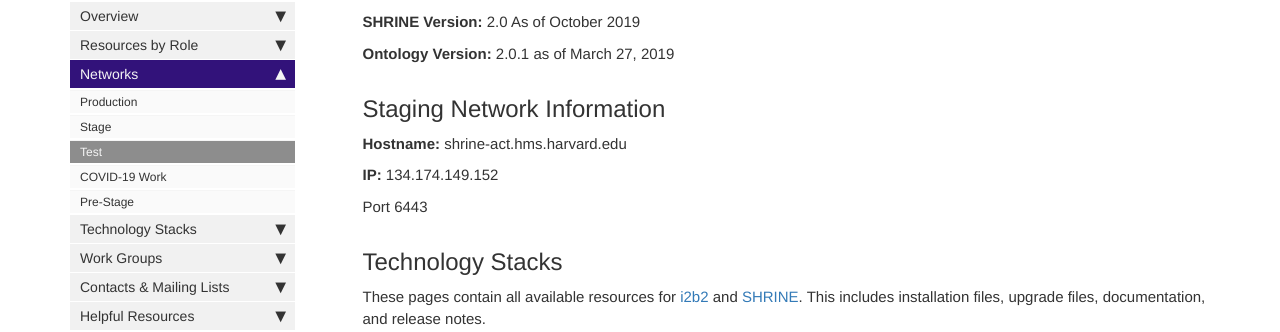
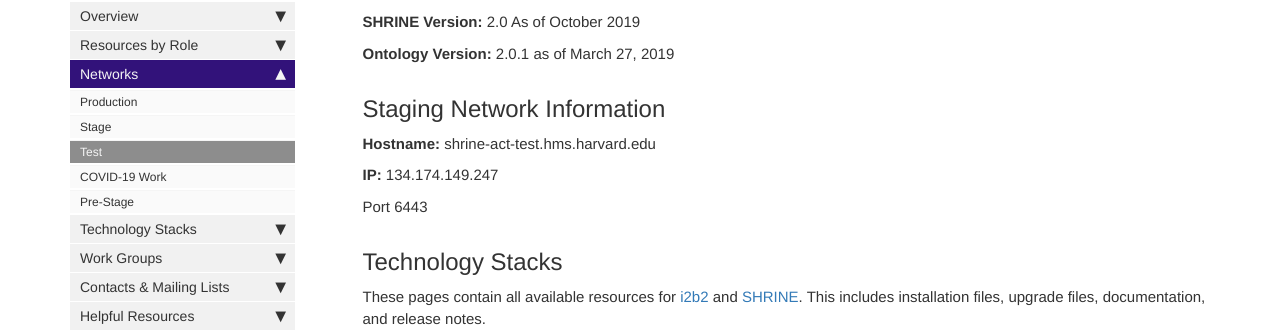
Before and after one commit to dbmi-pitt/ACT-Network, a Jekyll site: the page built from pages/mydoc/test.md, in a window 1280 px wide and 900 px high, scrolled down 505 px. Shown: the part 125-457 px from the top of the window. Built offline with Jekyll 4.4.1, drawn with Linux system fonts in a browser that asks for light colours; comment, search, counter and statistics services are not loaded.

Commit message:
Update test.md

```diff
--- a/pages/mydoc/test.md
+++ b/pages/mydoc/test.md
@@ -17,9 +17,9 @@
 
 
 ## Staging Network Information
-**Hostname:** shrine-act.hms.harvard.edu
+**Hostname:** shrine-act-test.hms.harvard.edu
 
-**IP:** 134.174.149.152
+**IP:** 134.174.149.247
 
 Port 6443
 
```
